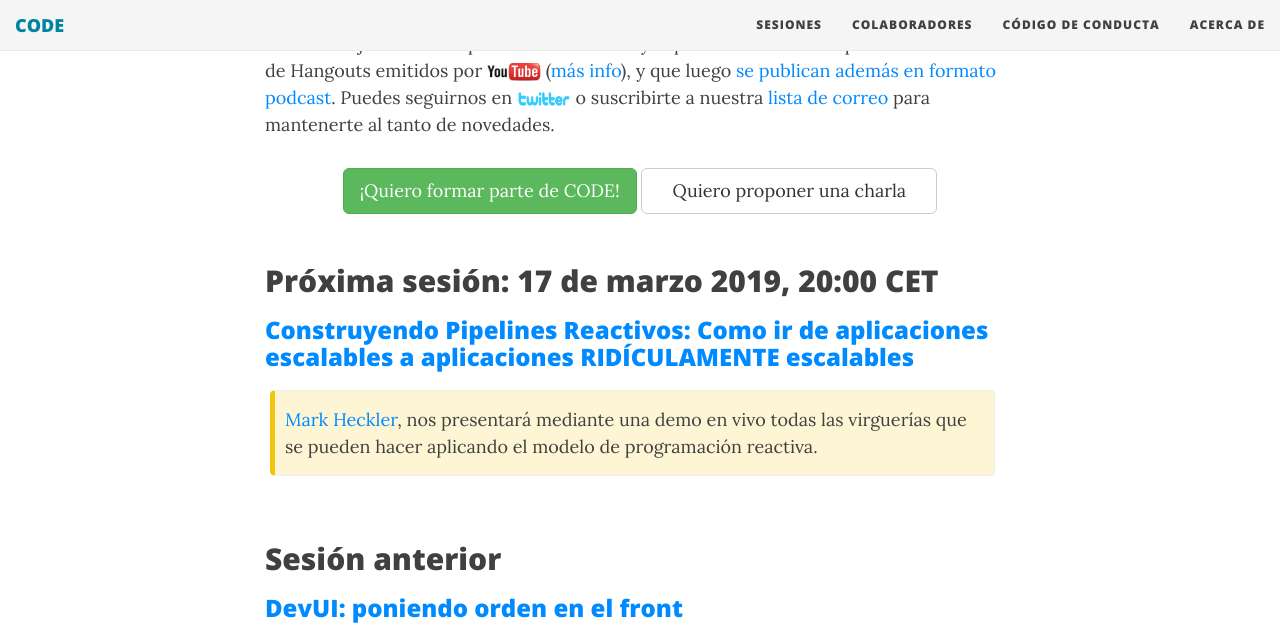
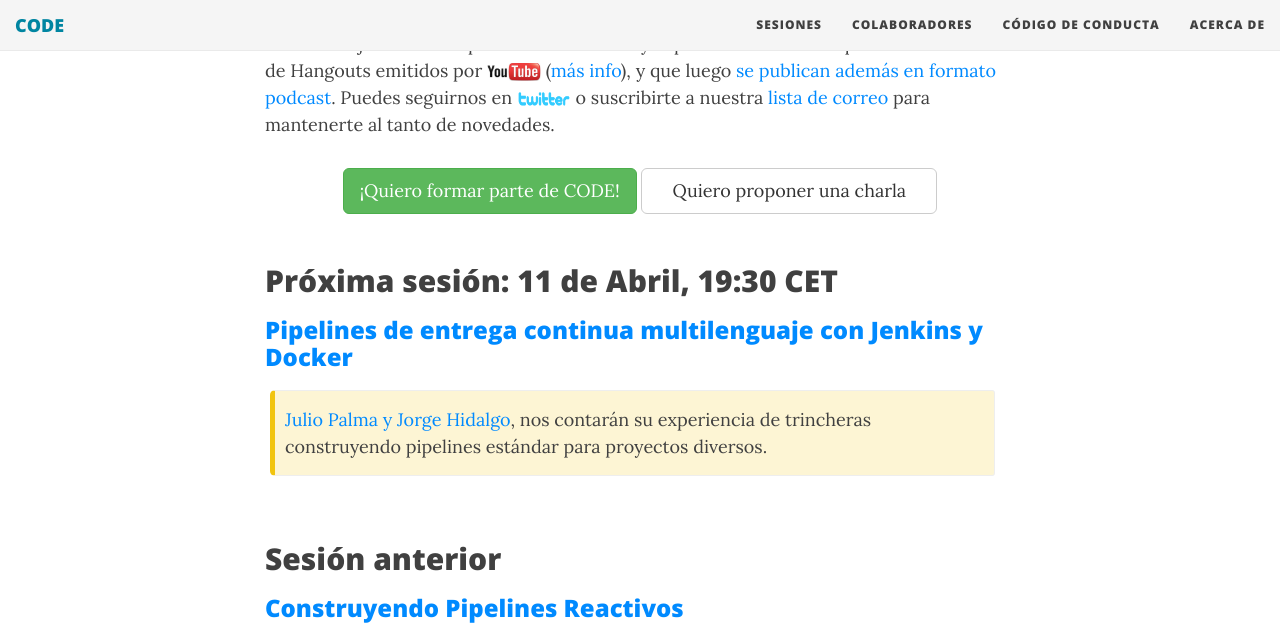
Before and after one commit to comunidadcode/comunidadcode.github.io, a Jekyll site: the page built from index.html, in a window 1280 px wide and 900 px high, scrolled down 307 px, cut to the strip 0-627 px from the top of the window. Built offline with Jekyll 4.4.1, drawn with Linux system fonts in a browser that asks for light colours; nearby versions of some CDN libraries.

Commit message:
Archivada charla Mark Heckler y añadida charla Julio y Jorge

```diff
--- a/index.html
+++ b/index.html
@@ -15,12 +15,12 @@ CODE es una comunidad virtual de desarrolladoras y desarrolladores de software.
   <a class="btn btn-default btn-lg" href="./propuestas">&nbsp;&nbsp;&nbsp;Quiero proponer una charla&nbsp;&nbsp;&nbsp;</a>
 </div><br/>
 
-<h2 id="warning">Próxima sesión: 17 de marzo 2019, 20:00 CET</h2>
-<h3><a href="./proxima-sesion">Construyendo Pipelines Reactivos: Como ir de aplicaciones escalables a aplicaciones RIDÍCULAMENTE escalables</a></h3>
-<p class="box-warning"><a href="/colaboradores/mark-heckler">Mark Heckler</a>, nos presentará mediante una demo en vivo todas las virguerías que se pueden hacer aplicando el modelo de programación reactiva.</p>
+<h2 id="warning">Próxima sesión: 11 de Abril, 19:30 CET</h2>
+<h3><a href="./proxima-sesion">Pipelines de entrega continua multilenguaje con Jenkins y Docker</a></h3>
+<p class="box-warning"><a href="/colaboradores/julio-jorge">Julio Palma y Jorge Hidalgo</a>, nos contarán su experiencia de trincheras construyendo pipelines estándar para proyectos diversos.</p>
 
 <br/>
 
 <h2 id="warning">Sesión anterior</h2>
-<h3><a href="/2019-02-06-devui">DevUI: poniendo orden en el front</a></h3>
-<iframe class="youtube" width="560" height="315" src="https://www.youtube.com/embed/5d1sfBh0BE4" frameborder="0" allowfullscreen title="Vídeo de Youtube: DevUI, poniendo orden en el front"></iframe>
+<h3><a href="/2019-02-06-devui">Construyendo Pipelines Reactivos</a></h3>
+<iframe class="youtube" width="560" height="315" src="https://www.youtube.com/embed/DfdlDuGONwk" frameborder="0" allowfullscreen title="Vídeo de Youtube: Construyendo pipelines reactivos"></iframe>
```
Also changed, not shown: _posts/2019-03-17-pipelines-reactivos.md (added, +29 -0 lines), colaboradores.md (+1 -0 lines), colaboradores/julio-jorge.md (added, +13 -0 lines), colaboradores/mark-heckler.md (+1 -1 lines), proxima-sesion.html (+12 -30 lines), img/colaboradores/julio-jorge.jpg (added).
